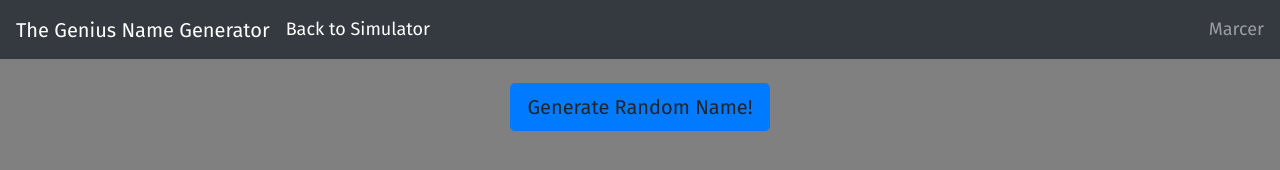
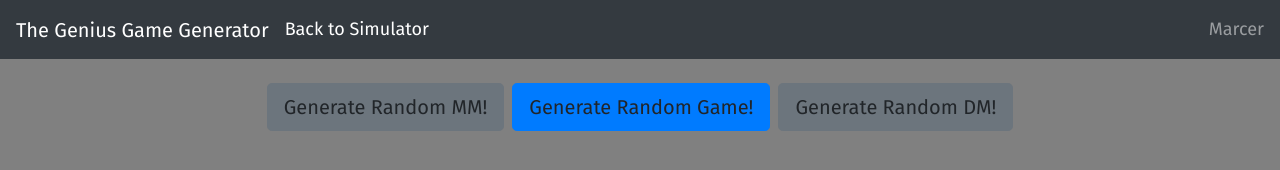
Before and after one commit to MarcerCyoon/TheGeniusSimulator, a plain HTML site: page games.html in a window 1280 px wide. Drawn offline with nearby package versions, Linux system fonts and the light colour scheme.

Commit message:
changed names to games

```diff
--- a/names.html
+++ b/games.html
@@ -10,12 +10,12 @@
     <!-- Bootstrap -->
     <link rel="stylesheet" href="https://stackpath.bootstrapcdn.com/bootstrap/4.4.1/css/bootstrap.min.css" integrity="sha384-Vkoo8x4CGsO3+Hhxv8T/Q5PaXtkKtu6ug5TOeNV6gBiFeWPGFN9MuhOf23Q9Ifjh" crossorigin="anonymous">
 
-    <title>The Genius Name Generator</title>
+    <title>The Genius Game Generator</title>
   </head>
 
   <body>
     <nav class="navbar navbar-expand-xl navbar-dark bg-dark">
-      <a class="navbar-brand">The Genius Name Generator</a>
+      <a class="navbar-brand">The Genius Game Generator</a>
 
       <ul class="navbar-nav mr-auto">
         <li class="nav-item mr-md-3">
@@ -28,12 +28,16 @@
     <div class="mb-2"></div>
 
     <div class="d-flex justify-content-center">
-        <a type="button" class="btn btn-primary btn-lg mt-3" id="generate" onclick="generate()"">Generate Random Name!</a>
+        <a type="button" class="btn btn-secondary btn-lg mt-3" id="generatemm" onclick="generate(1)"">Generate Random MM!</a>
+        <div class="mx-1"></div>
+        <a type="button" class="btn btn-primary btn-lg mt-3" id="generate" onclick="generate(0)"">Generate Random Game!</a>
+        <div class="mx-1"></div>
+        <a type="button" class="btn btn-secondary btn-lg mt-3" id="generatedm" onclick="generate(2)"">Generate Random DM!</a>
       <div class="mt-2"></div>
     </div>
 
     <div class="d-flex justify-content-center">
-      <div id="announcements" class="mt-3">Today's Main Match is...</div>
+      <div id="announcements" class="mt-3"></div>
     </div>
 
     <div class="d-flex justify-content-center">
@@ -48,7 +52,11 @@
 
 <script>
 
-function generate() {
+function generate(num) {
+  if (num == 0) {
+    num = getRandomInt(1, 3);
+  }
+
   const title = document.getElementById("title");
   const announcement = document.getElementById("announcements");
   var name = generateMainMatchName();
@@ -56,6 +64,12 @@ function generate() {
   title.style.display = "block";
   title.style.fontSize = "36px";
   title.innerHTML = name;
+
+  if (num == 1) {
+    announcements.innerHTML = "Today's Main Match is...";
+  } else {
+    announcements.innerHTML = "Today's Death Match is...";
+  }
 }
 
 </script>
```
Also changed, not shown: index.html (+1 -1 lines).
